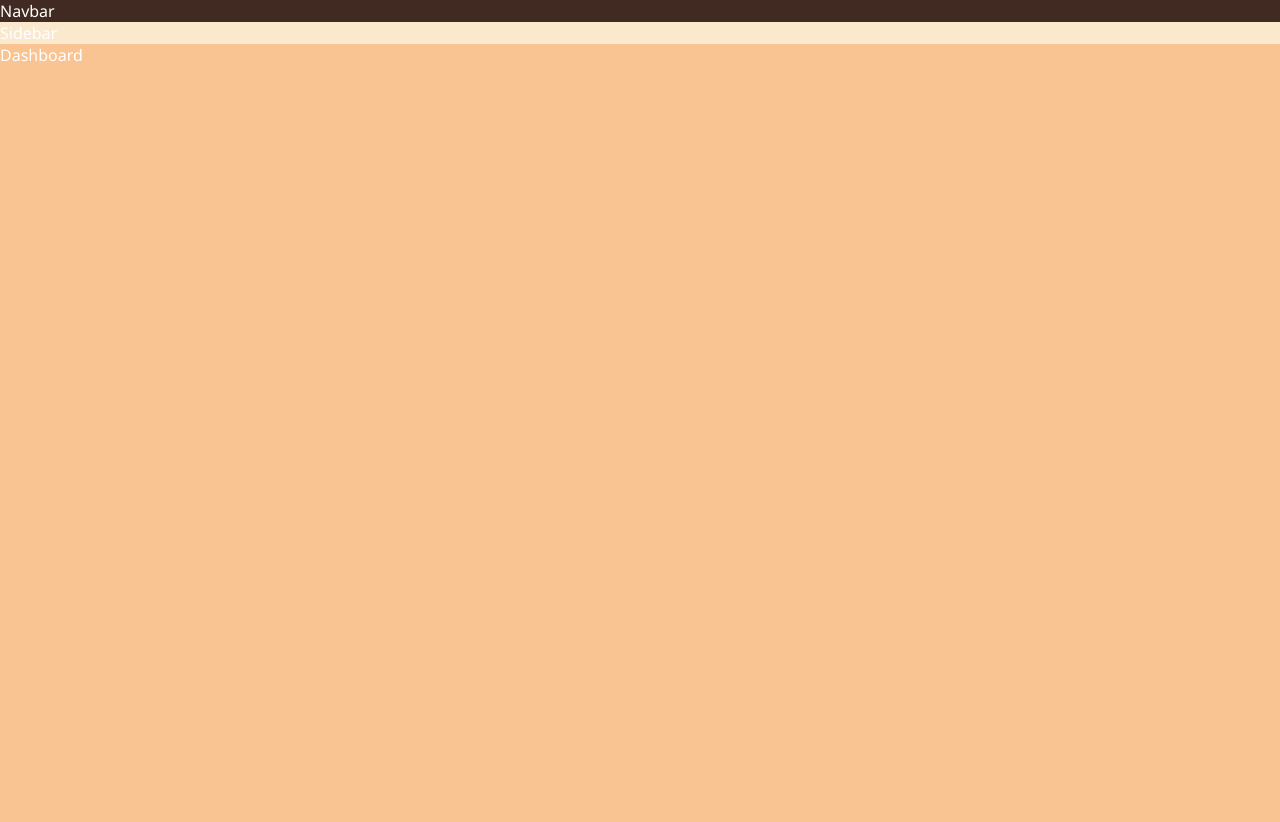
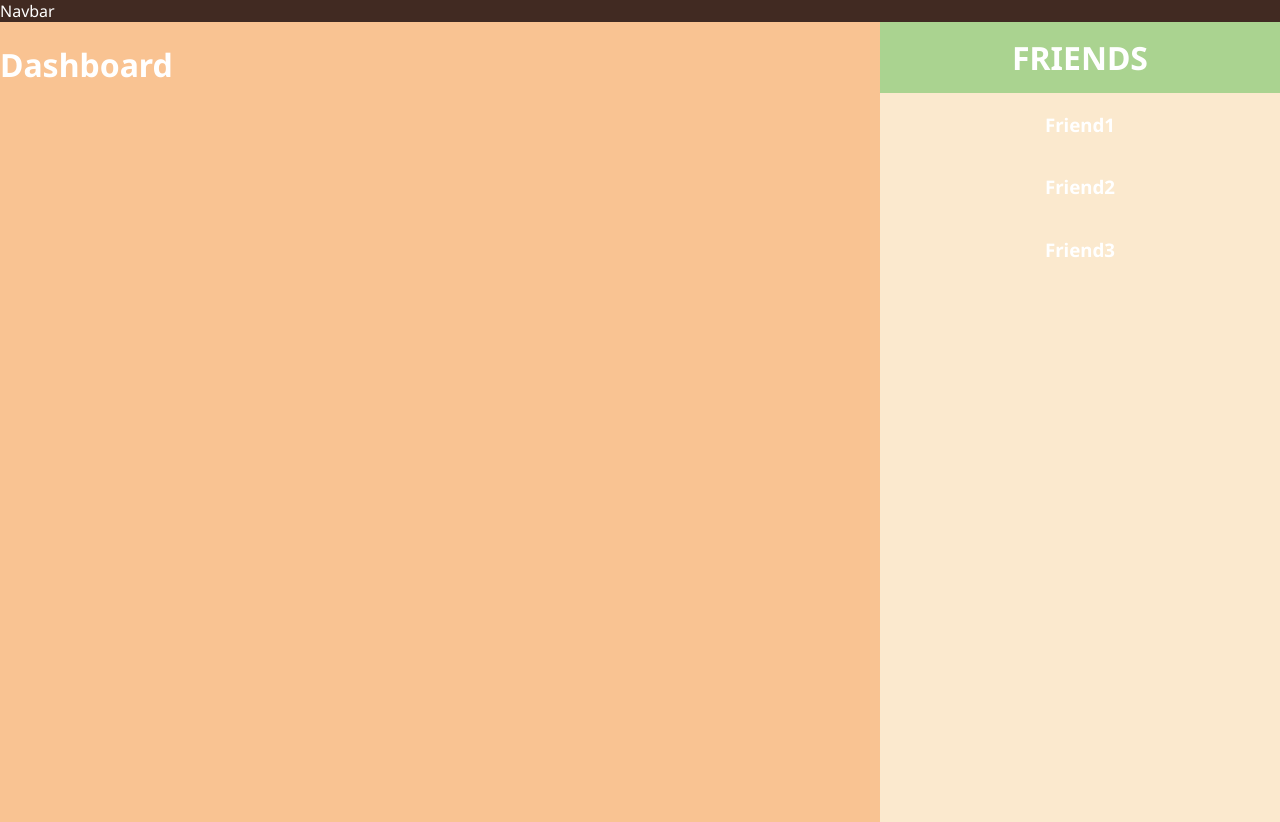
Before and after one commit to 917sympathies/Quiz, a Next.js app: page /dashboard in a window 1280 px wide. Before the commit the page ends 800 px from the top, so only its background shows below. Built offline with nearby package versions, Linux system fonts and the light colour scheme.

Commit message:
Основа верстки сайдбара

```diff
--- a/src/app/dashboard/page.tsx
+++ b/src/app/dashboard/page.tsx
@@ -1,12 +1,15 @@
 import Navbar from "../../components/navbar/Navbar"
 import Sidebar from "../../components/sidebar/Sidebar"
+import styles from "./style.module.css"
 
 export default function DashboardPage(){
     return(
         <div>
             <Navbar/>
-            <Sidebar/>
-            Dashboard
+            <div className={styles.dashboard_container}>
+                <h1 className={styles.dashboard_content}>Dashboard</h1>
+                <Sidebar/>
+            </div>
         </div>
     )
 }
--- /dev/null
+++ b/src/app/dashboard/style.module.css
@@ -0,0 +1,8 @@
+.dashboard_container{
+    display: flex;
+    flex-direction: row;
+}
+
+.dashboard_content{
+    flex-grow: 1;
+}
--- a/src/components/sidebar/Sidebar.jsx
+++ b/src/components/sidebar/Sidebar.jsx
@@ -1,7 +1,18 @@
 import styles from "./style.module.css"
 
 const Sidebar = () =>{
-    return <div className={styles.sidebar_container}>Sidebar</div>
+    return(
+        <div className={styles.sidebar_container}>
+            <div className={styles.sidebar_header}>
+                <h1>FRIENDS</h1>
+            </div>
+            <div className={styles.sidebar_friendlist_container}>
+                <h3>Friend1</h3>
+                <h3>Friend2</h3>
+                <h3>Friend3</h3>
+            </div>
+        </div>
+    )
 }
 
 export default Sidebar;
--- a/src/components/sidebar/style.module.css
+++ b/src/components/sidebar/style.module.css
@@ -1,3 +1,27 @@
 .sidebar_container{
-    background-color: #FBE9CE
+    background-color: #FBE9CE;
+    width: 400px;
+    height: 100%;
+    min-height: 100vh;
+    display: flex;
+    flex-direction: column;
 }
+
+.sidebar_header{
+    background-color: #AAD390;
+    width: 100%;
+    color: #FFFF;
+    display: flex;
+    justify-content: center;
+}
+
+.sidebar_header h1{
+    margin: 0;
+    padding: 14px 0px;
+}
+
+.sidebar_friendlist_container{
+    display: flex;
+    flex-direction: column;
+    align-items: center;
+}
--- a/tsconfig.json
+++ b/tsconfig.json
@@ -22,6 +22,6 @@
       "@/*": ["./src/*"]
     }
   },
-  "include": ["next-env.d.ts", "**/*.ts", "**/*.tsx", ".next/types/**/*.ts", "src/components/Navbar.jsx"],
+  "include": ["next-env.d.ts", "**/*.ts", "**/*.tsx", ".next/types/**/*.ts", "**/*.jsx"],
   "exclude": ["node_modules"]
 }
```
Also changed, not shown: src/components/navbar/Navbar.jsx (+5 -3 lines).
